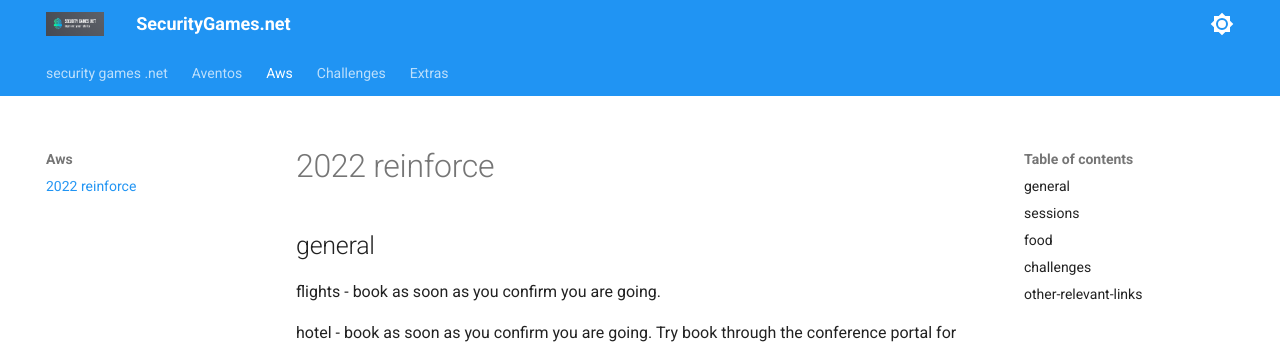
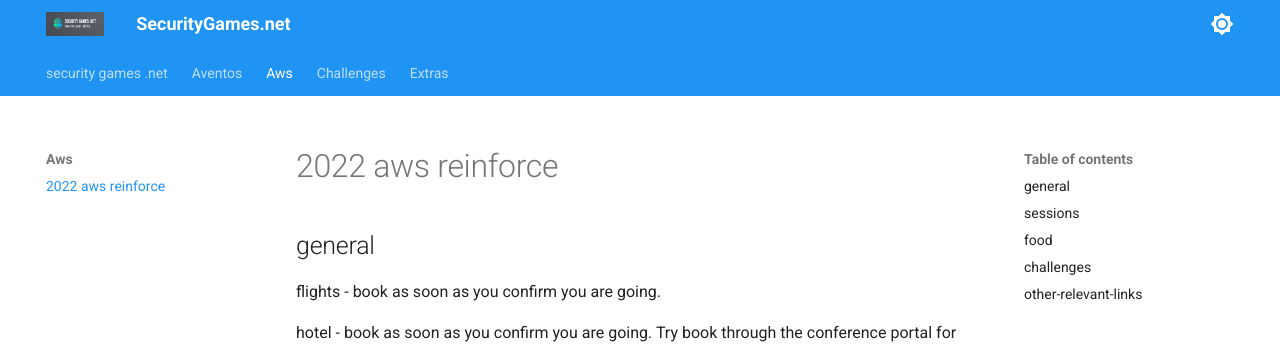
Before and after one commit to AntonioFeijaoUK/www-securitygames-net, an MkDocs documentation site: the page built from docs/aws/2022-reinforce.md, in a window 1280 px wide and 900 px high. Shown: the top 344 px of the window. Built offline with MkDocs 1.6.1 and Material for MkDocs 9.7.7, drawn with Linux system fonts in a browser that asks for light colours.

Commit message:
Update 2022-reinforce.md

```diff
--- a/docs/aws/2022-reinforce.md
+++ b/docs/aws/2022-reinforce.md
@@ -1,3 +1,5 @@
+# 2022 aws reinforce
+
 ## general
 
 flights - book as soon as you confirm you are going.
```
